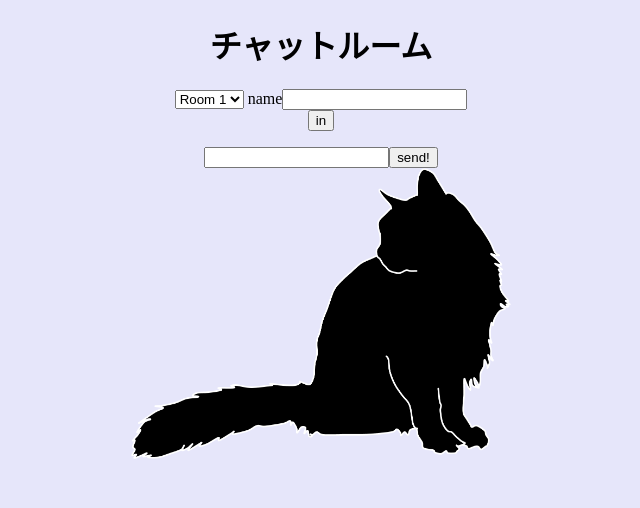
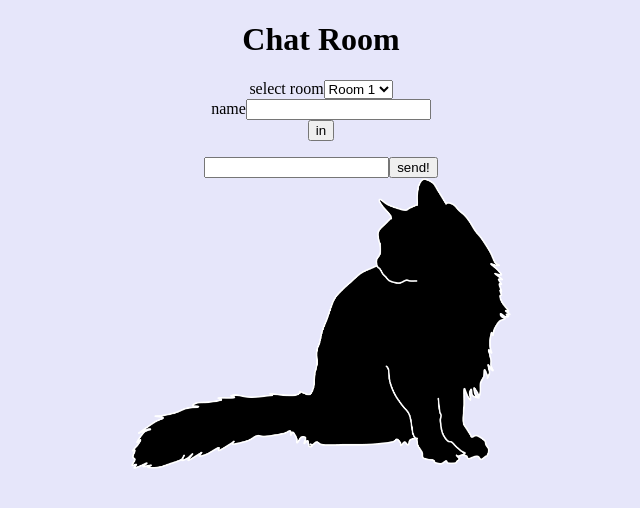
Before and after one commit to runrun9/webGL_works, a website: page public/index.html in a window 1280 px wide. Shown: the whole page, without its empty margins (319-959 px from the left). Drawn offline with nearby package versions, Linux system fonts and the light colour scheme; no server answers.

Commit message:
make it better

```diff
--- a/public/index.html
+++ b/public/index.html
@@ -66,13 +66,13 @@
 	</script>
 </head>
 <body>
-	<p><h1 id="title">チャットルーム</h1></p>
+	<p><h1 id="title">Chat Room</h1></p>
 	<form id="roomForm">
-		<select id="rooms">
+		select room<select id="rooms">
 			<option value="room-1">Room 1</option>
 			<option value="room-2">Room 2</option>
 		</select>
-		name<input type="text" id="name"><br>
+		<br>name<input type="text" id="name"><br>
 		<input type="submit" value="in"><br>
 	</form>
 	<div class="box">
```
